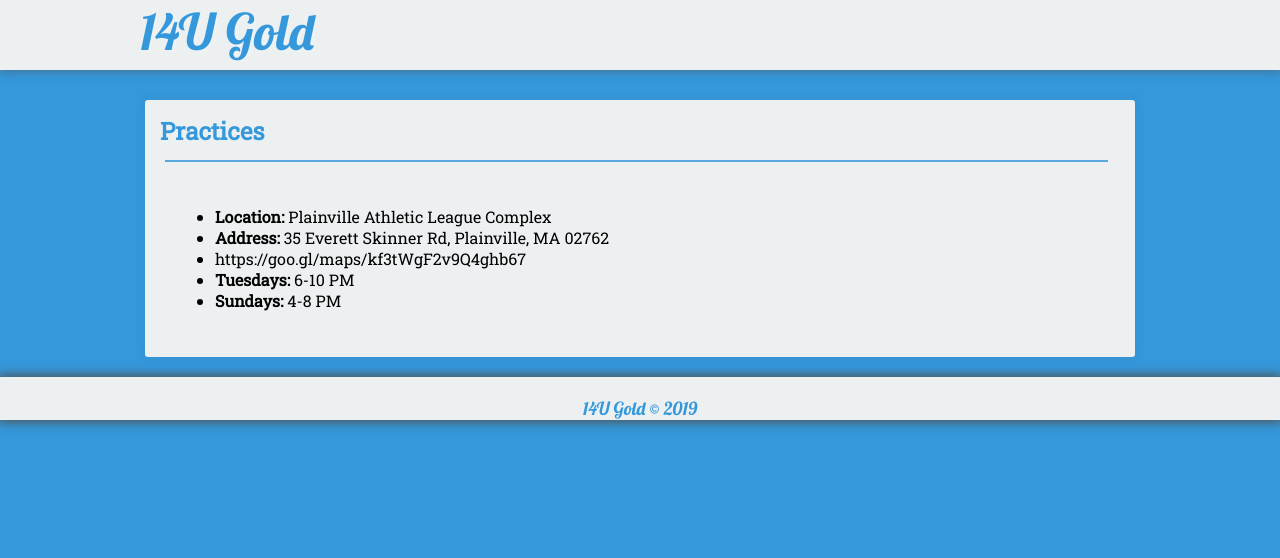
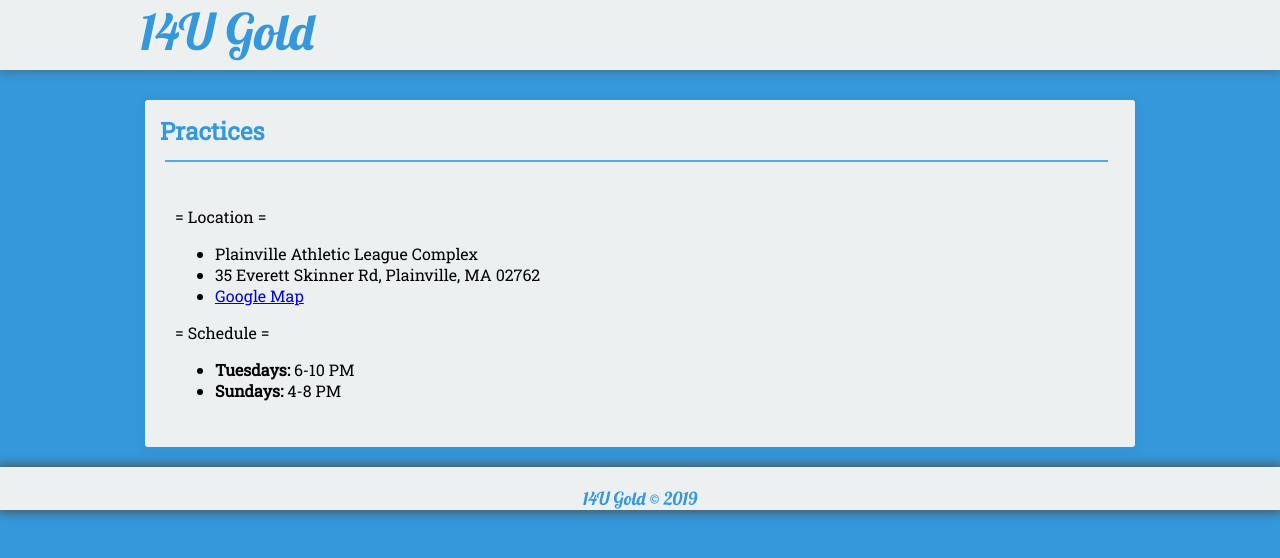
Before and after one commit to seanmerrow/ecf, a Jekyll site: the page built from _posts/2019-08-27-Practices.md, in a window 1280 px wide. Shown: the top 558 px of the page. Built offline with Jekyll 4.4.1, drawn with Linux system fonts in a browser that asks for light colours; nearby versions of some CDN libraries.

Commit message:
Update 2019-08-27-Practices.md

```diff
--- a/_posts/2019-08-27-Practices.md
+++ b/_posts/2019-08-27-Practices.md
@@ -4,8 +4,11 @@ title: Practices
 description: Practice Schedule
 excerpt: "Practice Schedule"
 ---
-* **Location:** Plainville Athletic League Complex
-* **Address:** 35 Everett Skinner Rd, Plainville, MA 02762
-* https://goo.gl/maps/kf3tWgF2v9Q4ghb67
+= Location =
+* Plainville Athletic League Complex
+* 35 Everett Skinner Rd, Plainville, MA 02762
+* [Google Map](https://goo.gl/maps/kf3tWgF2v9Q4ghb67)
+
+= Schedule =
 * **Tuesdays:** 6-10 PM
 * **Sundays:** 4-8 PM
```
